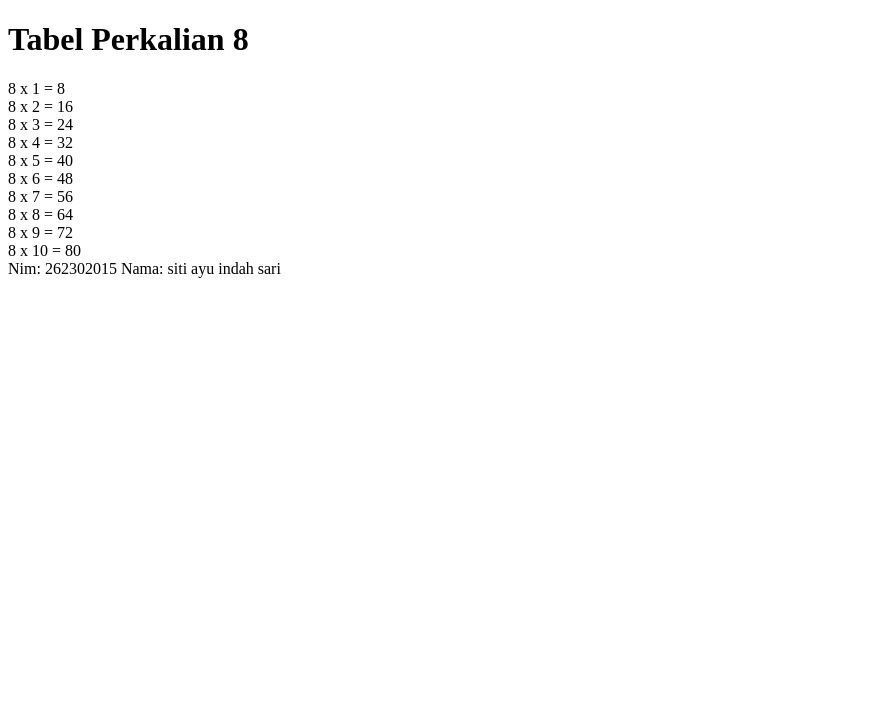
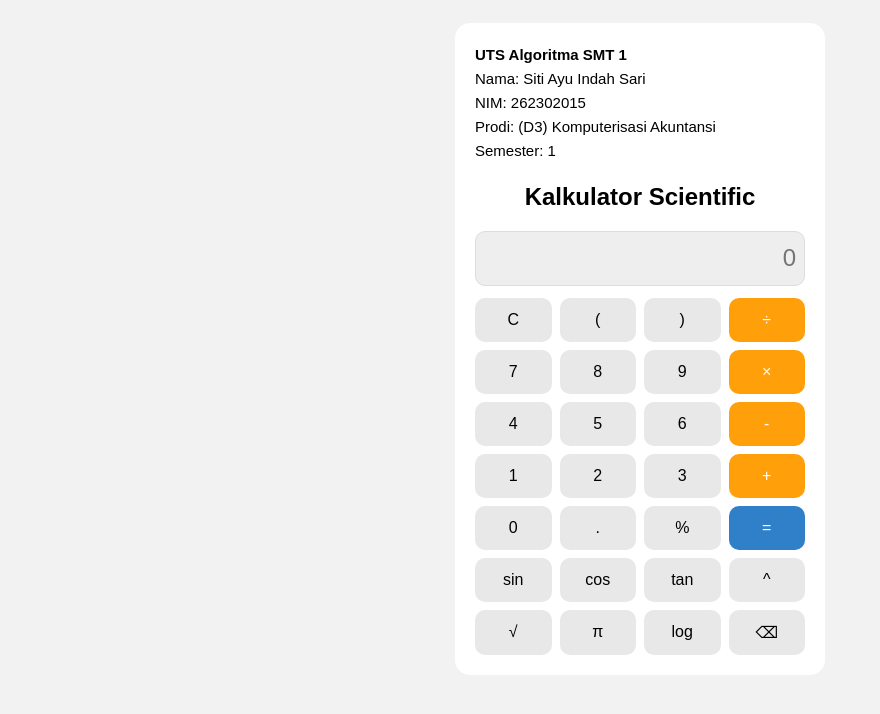
Before and after one commit to sitiayuindahsari679-prog/Sitiayuindahsari, a plain HTML site: page index.html in a window 1280 px wide. Shown: the whole page, without its empty margins (0-880 px from the left). Drawn offline with Linux system fonts and the light colour scheme.

Commit message:
html.scientific calculator

```diff
--- a/index.html
+++ b/index.html
@@ -1,29 +1,67 @@
 <!DOCTYPE html>
-<html lang="id">
+<html>
 <head>
-    <meta charset="UTF-7">
-    <meta name="viewport" content="width=device-width, initial-scale=1.0">
-    <title>Tabel Perkalian 9</title>
+<meta name="viewport" content="width=device-width, initial-scale=1">
+<title>UTS Algo - Siti Ayu</title>
+<style>
+body{font-family:sans-serif;background:#f2f2f2;padding:15px;display:flex;justify-content:center}
+.card{background:white;width:330px;border-radius:15px;padding:20px}
+.biodata{font-size:15px;line-height:1.6;margin-bottom:15px}
+#layar{width:100%;height:55px;font-size:24px;text-align:right;padding:8px;border-radius:10px;border:1px solid #ddd;background:#eeeeee;box-sizing:border-box;margin-bottom:12px}
+.tombol{display:grid;grid-template-columns:repeat(4,1fr);gap:8px}
+button{padding:13px;font-size:16px;border:none;border-radius:10px;background:#e8e8e8}
+.orange{background:#ff9f0a;color:white}
+.biru{background:#2f7fc9;color:white}
+</style>
 </head>
 <body>
-
-    <h1>Tabel Perkalian 8</h1>
-
-    <div id="hasil"></div>
-  <Ii>Nim: 262302015</Ii>
-  <Ii>Nama: siti ayu indah sari </Ii>
-
-    <script>
-        let angka = 8;
-        let output = "";
-
-        for (let i = 1; i <= 10; i++) {
-            let hasil = angka * i;
-            output += angka + " x " + i + " = " + hasil + "<br>";
-        }
-
-        document.getElementById("hasil").innerHTML = output;
-    </script>
-
+<div class="card">
+<div class="biodata">
+<b>UTS Algoritma SMT 1</b><br>
+Nama: Siti Ayu Indah Sari<br>
+NIM: 262302015<br>
+Prodi: (D3) Komputerisasi Akuntansi<br>
+Semester: 1
+</div>
+<h2 style="text-align:center">Kalkulator Scientific</h2>
+<input id="layar" readonly placeholder="0">
+<div class="tombol">
+<button onclick="hapus()">C</button>
+<button onclick="tambah('(')">(</button>
+<button onclick="tambah(')')">)</button>
+<button class="orange" onclick="tambah('/')">÷</button>
+<button onclick="tambah('7')">7</button>
+<button onclick="tambah('8')">8</button>
+<button onclick="tambah('9')">9</button>
+<button class="orange" onclick="tambah('*')">×</button>
+<button onclick="tambah('4')">4</button>
+<button onclick="tambah('5')">5</button>
+<button onclick="tambah('6')">6</button>
+<button class="orange" onclick="tambah('-')">-</button>
+<button onclick="tambah('1')">1</button>
+<button onclick="tambah('2')">2</button>
+<button onclick="tambah('3')">3</button>
+<button class="orange" onclick="tambah('+')">+</button>
+<button onclick="tambah('0')">0</button>
+<button onclick="tambah('.')">.</button>
+<button onclick="tambah('%')">%</button>
+<button class="biru" onclick="hitung()">=</button>
+<button onclick="tambah('Math.sin(')">sin</button>
+<button onclick="tambah('Math.cos(')">cos</button>
+<button onclick="tambah('Math.tan(')">tan</button>
+<button onclick="tambah('**')">^</button>
+<button onclick="tambah('Math.sqrt(')">√</button>
+<button onclick="tambah('Math.PI')">π</button>
+<button onclick="tambah('Math.log10(')">log</button>
+<button onclick="hapusSatu()">⌫</button>
+</div>
+</div>
+<script>
+let layar=document.getElementById("layar");
+function tambah(x){layar.value+=x}
+function hapus(){layar.value=""}
+function hapusSatu(){layar.value=layar.value.slice(0,-1)}
+function hitung(){try{layar.value=eval(layar.value.replace(/%/g,"/100"))}catch(e){layar.value="Error"}}
+</script>
 </body>
-</html>
+    </html>
```
